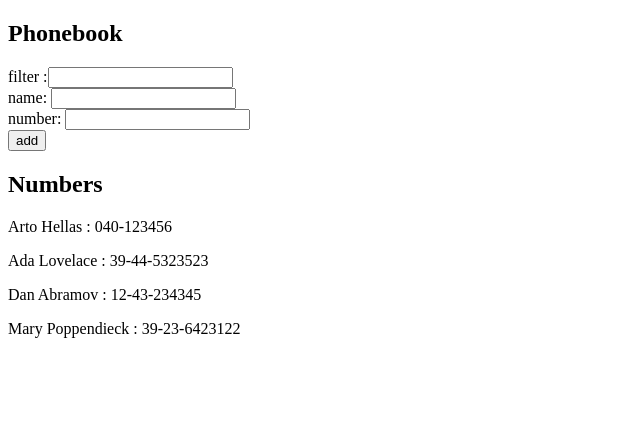
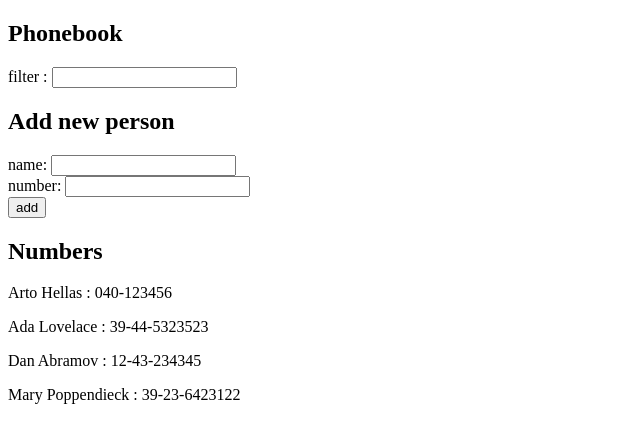
Before and after one commit to Puchinn/fso-exercise, a React (Vite) app in the folder part2/phoneBook/: page / in a window 1280 px wide. Shown: the top 442 px of the page, without its empty margins (0-640 px from the left). Built offline with nearby package versions, Linux system fonts and the light colour scheme.

Commit message:
2.10: separate into components

```diff
--- a/part2/phoneBook/src/App.jsx
+++ b/part2/phoneBook/src/App.jsx
@@ -1,4 +1,7 @@
 import { useState } from 'react'
+import {Filter} from "./components/Filter"
+import { AddPerson } from './components/AddPerson'
+import { Persons } from './components/Persons'
 
 const contacts = [
   { name: 'Arto Hellas', number: '040-123456', id: 1 },
@@ -38,29 +41,11 @@ const App = () => {
   return (
     <div>
       <h2>Phonebook</h2>
-      <div>
-        filter :
-        <input type="text" value={filterValue} onChange={onChangeFilterVlue} />
-      </div>
-      <form onSubmit={onSubmit}>
-        <div>
-          <div>
-          name: <input  value={newName} onChange={onChangeName}/>
-          </div>
-          <div>
-          number: <input type="text" onChange={onChangeNumber} value={newNumber} />
-          </div>
-        </div>
-        <div>
-          <button type="submit">add</button>
-        </div>
-      </form>
+      <Filter inputValue={filterValue} onChangeInput={onChangeFilterVlue} />
+      <h2>Add new person</h2>
+      <AddPerson onSubmit={onSubmit} nameValue={newName} onChangeName={onChangeName} numberValue={newNumber} onChangeNumber={onChangeNumber} />
       <h2>Numbers</h2>
-       {
-        filtered.map(person => (
-          <p key={person.name}> {person.name} : {person.number} </p>
-        ))
-       }
+       <Persons persons={filtered} />
     </div>
   )
 }
--- /dev/null
+++ b/part2/phoneBook/src/components/AddPerson.jsx
@@ -0,0 +1,21 @@
+function AddPerson({onSubmit,nameValue,onChangeName,numberValue,onChangeNumber}){
+  return  (
+    <div>
+       <form onSubmit={onSubmit}>
+        <div>
+          <div>
+          name: <input  value={nameValue} onChange={onChangeName}/>
+          </div>
+          <div>
+          number: <input type="text" onChange={onChangeNumber} value={numberValue} />
+          </div>
+        </div>
+        <div>
+          <button type="submit">add</button>
+        </div>
+      </form>
+    </div>
+  )
+}
+
+export {AddPerson}
--- /dev/null
+++ b/part2/phoneBook/src/components/Filter.jsx
@@ -0,0 +1,10 @@
+function Filter({inputValue,onChangeInput}){
+  return (
+    <div>
+      filter : <input type="text" value={inputValue} onChange={onChangeInput} />
+    </div>
+
+  )
+}
+
+export {Filter}
--- /dev/null
+++ b/part2/phoneBook/src/components/Persons.jsx
@@ -0,0 +1,13 @@
+function Persons({persons}){
+  return (
+    <div>
+      {
+        persons.map(person => (
+          <p key={person.name}> {person.name} : {person.number} </p>
+        ))
+       }
+    </div>
+  )
+}
+
+export {Persons}
```
